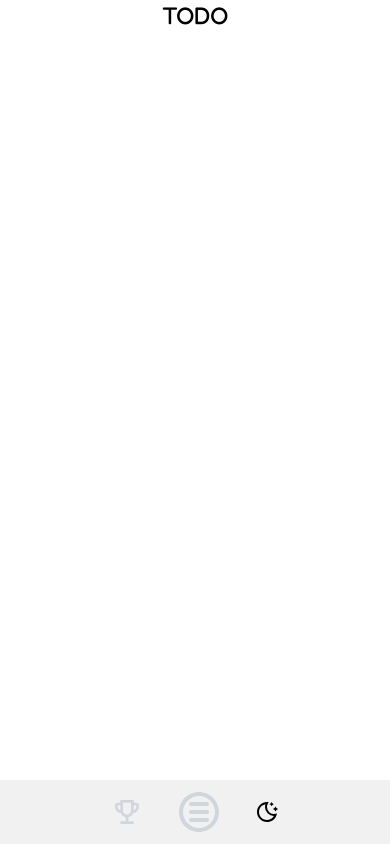
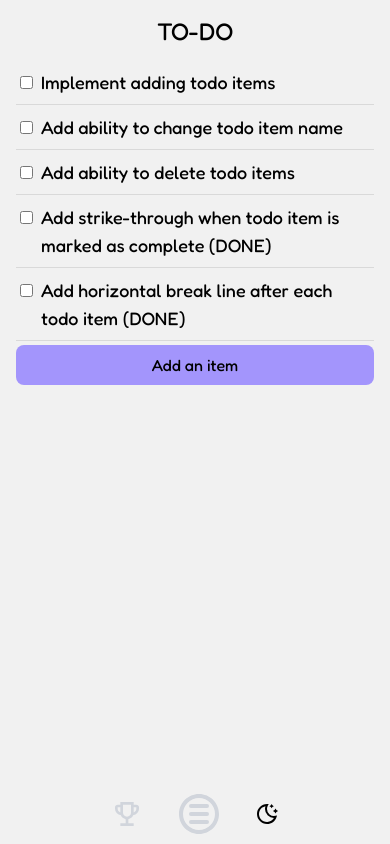
Before and after one commit to vChrisL/Pomodor, a React (Vite) app: page / in a window 390 px wide. Both pictures are taken after a click on the button 199 px from the left and 812 px from the top of the page. Built offline with nearby package versions, Linux system fonts and the light colour scheme.

Commit message:
added todo list mobile menu

```diff
--- a/src/components/TodoMenuComponent.tsx
+++ b/src/components/TodoMenuComponent.tsx
@@ -1,7 +1,94 @@
+import {TodoItem} from "./TodoItemComponent.tsx";
+import {useRef, useState} from "react";
+import {useTodoListStore} from "../stores/TodoListStore.ts";
+import {useOnClickOutside} from "../util/onClickOutside.tsx";
+import {TodoItem as TodoItemType} from "../classes/TodoItem.ts";
+
 export function MobileTodoMenu() {
+  const [todoItemTitle, setTodoItemTitle] = useState<string>("");
+  const todoItems = useTodoListStore(state => state.todoItems);
+  const addTodoItem = useTodoListStore(state => state.addItem);
+
+  const [isCreatingItem, setIsCreatingItem] = useState<boolean>(false);
+
+  const formRef = useRef(null);
+  useOnClickOutside(formRef, (): void => {
+    setIsCreatingItem(false)
+  });
+
+  function handleAddItem(): void {
+    try {
+      const item: TodoItemType = new TodoItemType(todoItemTitle);
+      addTodoItem(item);
+      setIsCreatingItem(false);
+    } catch {
+      return;
+    }
+  }
+
   return (
-    <div className={"w-full h-[90%] bg-[var(--primary-bg-color) z-10"}>
-      <h1 className={"text-2xl"}>TODO</h1>
+    <div className={"w-full h-full p-4 z-10 bg-[var(--primary-bg-color)] dark:bg-[var(--dark-primary-bg-color)] dark:text-[var(--dark-text-color)]"}>
+      <div className={"h-full overflow-y-auto"}>
+        <h1 className={"text-2xl pb-4"}>TO-DO</h1>
+        <div className={"flex flex-col gap-1"}>
+          {
+            todoItems.map((item) =>
+              <TodoItem key={item.getKey} item={item}/>
+            )
+          }
+          {isCreatingItem && (
+            <form
+              ref={formRef}
+              className={"flex flex-col gap-1 p-2"}
+            >
+              <textarea
+                className={"w-full p-2 rounded-lg bg-[var(--primary-bg-color)] dark:bg-[var(--dark-primary-bg-color)]"}
+                autoFocus={true}
+                placeholder={"Add an item"}
+                onChange={(e): void => setTodoItemTitle(e.target.value)}
+              />
+              <div className={"flex flex-row gap-2"}>
+                <button
+                  onClick={(e): void => {
+                    e.preventDefault();
+                    handleAddItem();
+                  }}
+                  className={`
+                    w-fit py-1 px-2 bg-[var(--accent-color)] rounded-lg
+                    hover:brightness-90
+                    active:brightness-80
+                  `}
+                >
+                  Add
+                </button>
+                <button
+                  onClick={(): void => setIsCreatingItem(false)}
+                  className={`
+                    w-fit py-1 px-2 bg-[var(--accent-color)] rounded-lg
+                    hover:brightness-90
+                    active:brightness-80
+                  `}
+                >
+                  Cancel
+                </button>
+              </div>
+            </form>
+          )}
+
+          {!isCreatingItem && (
+            <button
+              onClick={(): void => setIsCreatingItem(true)}
+              className={`
+                  w-full p-2 bg-[var(--accent-color)] rounded-lg
+                  hover:brightness-90
+                  active:brightness-80
+              `}
+            >
+              Add an item
+            </button>
+          )}
+        </div>
+      </div>
     </div>
   )
 }
```
